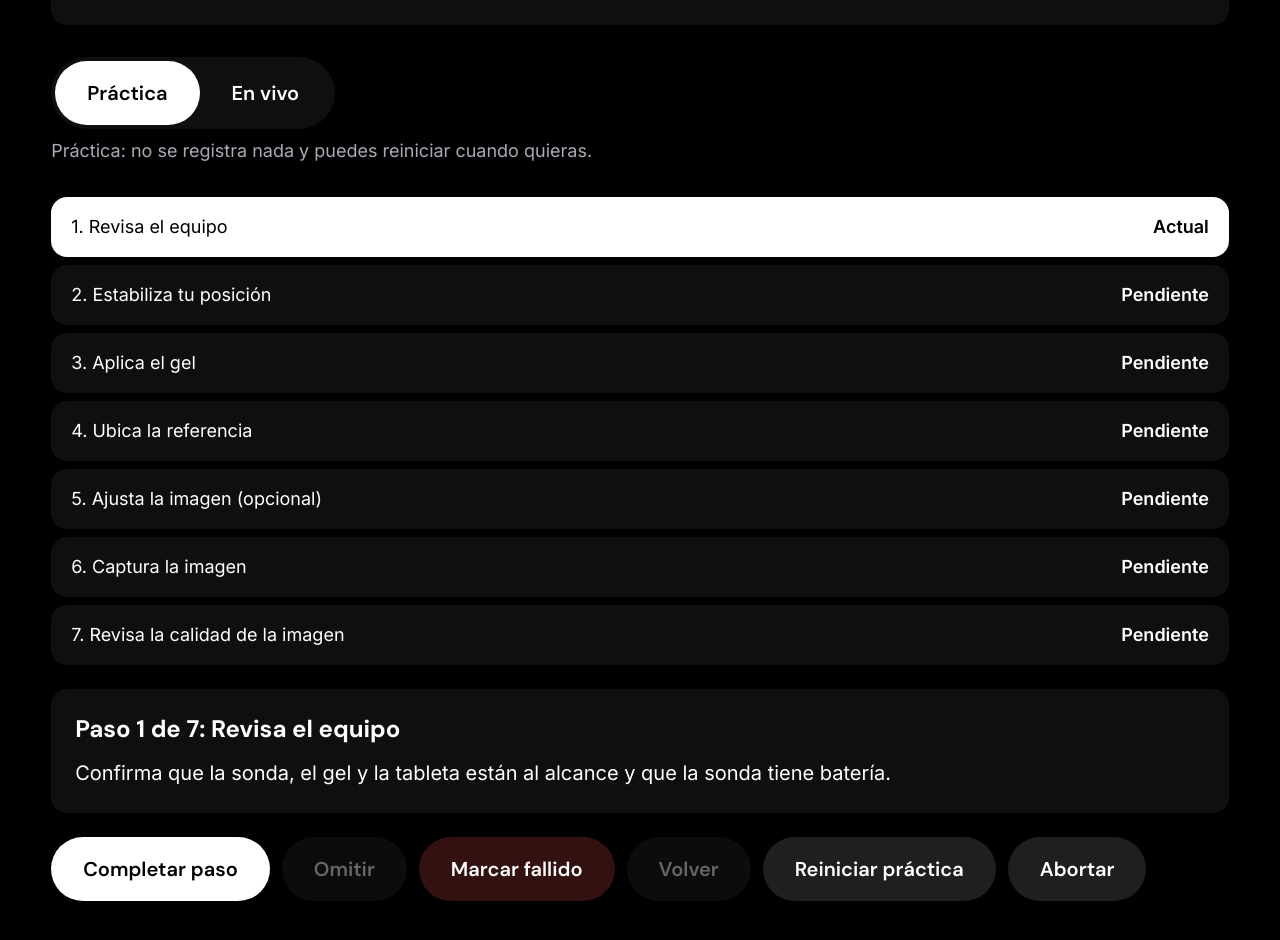
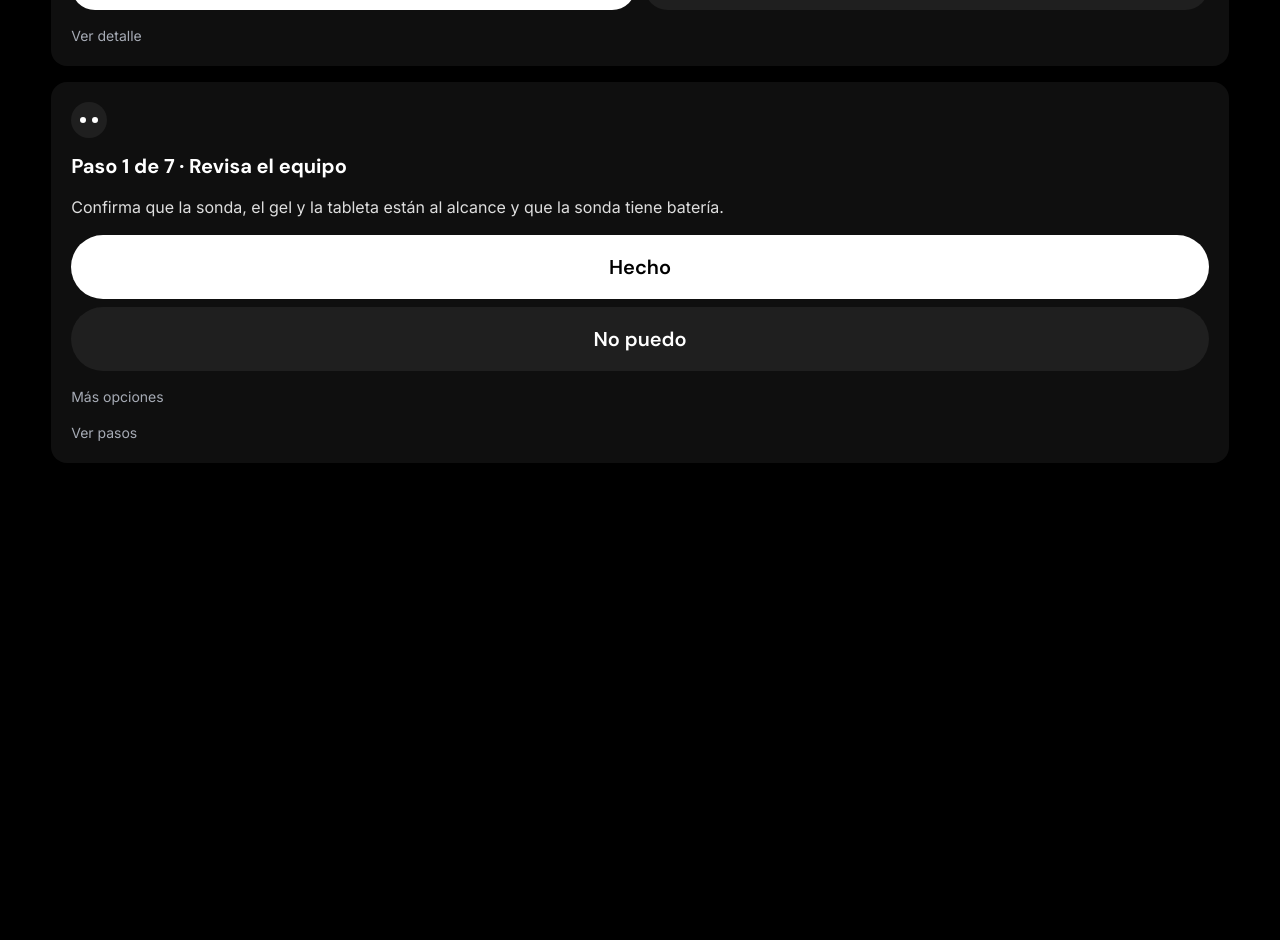
Before and after one commit to qubit-ai-it/soma, a Next.js app in the folder apps/web/: page /xr in a window 1280 px wide. Shown: the part 260-1200 px from the top of the page. After the commit the page ends 800 px from the top, so only its background shows below. Built offline with nearby package versions, Linux system fonts and the light colour scheme.

Commit message:
feat(xr): show one step per card with large actions

```diff
--- a/apps/web/src/app/xr/page.tsx
+++ b/apps/web/src/app/xr/page.tsx
@@ -13,8 +13,9 @@ const procedure = procedureFileSchema.parse(seed).procedures[0];
 
 export default function XrPage() {
   return (
-    <main className="container-soma flex-1 py-12">
-      <h1 className="reveal mb-8 text-headline">{procedure.title}</h1>
+    <main className="container-soma flex-1 py-8">
+      <h1 className="reveal text-headline">{procedure.title}</h1>
+      <div className="mb-6" />
       <XrExperience procedure={procedure} />
     </main>
   );
--- a/apps/web/src/features/findings/findings.simulated.ts
+++ b/apps/web/src/features/findings/findings.simulated.ts
@@ -10,8 +10,8 @@ const FINDINGS = [
 ];
 
 const UNCERTAINTY = [
-  "Salida simulada: no proviene de un modelo médico real y no mide nada sobre la imagen.",
-  "Texto de ejemplo generado sin analizar la imagen. La confianza y los límites del modelo real son desconocidos.",
+  "Resultado preliminar: la confianza del análisis no está establecida y debe revisarlo un médico.",
+  "Descripción preliminar de la imagen. Los límites del análisis son desconocidos; requiere revisión del médico.",
 ];
 
 function hash(text: string): number {
--- a/apps/web/src/features/xr/components/procedure-stepper.tsx
+++ b/apps/web/src/features/xr/components/procedure-stepper.tsx
@@ -1,4 +1,6 @@
 "use client";
+
+import { SomaCard } from "@/shared/ui/soma-card";
 
 import type { Procedure, SessionState } from "../procedure.types";
 import type { SessionAction } from "../session.flow";
@@ -10,25 +12,27 @@ type Props = {
   onAction: (action: SessionAction) => void;
 };
 
-const BUTTON =
-  "min-h-16 rounded-full px-8 font-heading text-xl font-semibold transition-colors duration-[var(--duration-micro)] ease-[var(--ease-editorial)] disabled:opacity-40";
+const MAIN =
+  "flex h-16 w-full items-center justify-center rounded-full px-6 font-heading text-xl font-semibold outline-none transition-colors focus-visible:ring-2 focus-visible:ring-ring disabled:pointer-events-none disabled:opacity-40";
+const SMALL =
+  "flex h-11 items-center justify-center rounded-full bg-secondary px-5 font-heading text-sm font-semibold outline-none transition-colors hover:bg-secondary/70 focus-visible:ring-2 focus-visible:ring-ring disabled:pointer-events-none disabled:opacity-40";
 
 export function ProcedureStepper({ procedure, session, onAction }: Props) {
   const step = procedure.steps[session.currentIndex];
   const inProgress = session.phase === "in-progress";
   const total = procedure.steps.length;
+  const atFirst = inProgress && session.currentIndex === 0;
 
-  return (
-    <section aria-label="Procedimiento" className="space-y-6">
-      <ol className="space-y-2">
+  const steps = (
+    <ol className="space-y-1">
       {procedure.steps.map((item, index) => {
         const current = inProgress && index === session.currentIndex;
         return (
           <li
             key={item.id}
             aria-current={current ? "step" : undefined}
-              className={`flex items-center justify-between gap-4 rounded-lg px-5 py-4 text-lg ${
-                current ? "bg-primary text-primary-foreground" : "bg-card"
+            className={`flex items-center justify-between gap-3 rounded-full px-4 py-2 ${
+              current ? "bg-primary text-primary-foreground" : "bg-secondary"
             }`}
           >
             <span>
@@ -40,60 +44,85 @@ export function ProcedureStepper({ procedure, session, onAction }: Props) {
         );
       })}
     </ol>
+  );
 
-      {session.phase === "completed" && (
-        <p role="status" className="rounded-lg bg-ok/15 p-5 text-xl">
-          Procedimiento terminado. El resultado queda como observación con su calidad.
-        </p>
-      )}
-      {session.phase === "aborted" && (
-        <p role="status" className="rounded-lg bg-warn/15 p-5 text-xl">
-          Sesión abortada. No se registró ningún resultado.
-        </p>
-      )}
-
-      {inProgress && (
-        <div className="space-y-3 rounded-lg bg-card p-6">
-          <h2 className="text-2xl">
-            Paso {session.currentIndex + 1} de {total}: {step.title}
-          </h2>
-          <p className="text-xl leading-relaxed">{step.instruction}</p>
-          {step.safetyNote && (
-            <p className="rounded-lg bg-warn/15 p-4 text-lg">Seguridad: {step.safetyNote}</p>
-          )}
+  if (!inProgress) {
+    const done = session.phase === "completed";
+    return (
+      <section aria-label="Procedimiento">
+        <SomaCard
+          title={done ? "Procedimiento terminado" : "Sesión abortada"}
+          line={done ? "Queda como observación con su calidad." : "No se registró ningún resultado."}
+          chip={done ? "Listo" : "Abortada"}
+          tone={done ? "ok" : "warn"}
+          detail={steps}
+          detailLabel="Ver pasos"
+        >
+          <div role="status" className="sr-only">
+            {done ? "Procedimiento terminado" : "Sesión abortada"}
           </div>
-      )}
-
-      <div className="flex flex-wrap gap-3">
-        {inProgress && (
-          <>
-            <button type="button" className={`${BUTTON} bg-primary text-primary-foreground hover:bg-primary/85`} onClick={() => onAction({ type: "complete" })}>
-              Completar paso
-            </button>
-            <button type="button" className={`${BUTTON} bg-secondary hover:bg-secondary/70`} disabled={!step.optional} onClick={() => onAction({ type: "skip" })}>
-              Omitir
-            </button>
-            <button type="button" className={`${BUTTON} bg-danger/20 hover:bg-danger/30`} onClick={() => onAction({ type: "fail" })}>
-              Marcar fallido
-            </button>
-          </>
-        )}
-        {session.phase !== "aborted" && (
-          <button type="button" className={`${BUTTON} bg-secondary hover:bg-secondary/70`} disabled={session.phase === "in-progress" && session.currentIndex === 0} onClick={() => onAction({ type: "back" })}>
+          <div className="flex flex-wrap gap-2">
+            {!done ? null : (
+              <button type="button" className={SMALL} onClick={() => onAction({ type: "back" })}>
                 Volver
               </button>
             )}
             {session.mode === "practice" && (
-          <button type="button" className={`${BUTTON} bg-secondary hover:bg-secondary/70`} onClick={() => onAction({ type: "reset" })}>
-            Reiniciar práctica
-          </button>
-        )}
-        {inProgress && (
-          <button type="button" className={`${BUTTON} bg-secondary hover:bg-secondary/70`} onClick={() => onAction({ type: "abort" })}>
-            Abortar
+              <button type="button" className={SMALL} onClick={() => onAction({ type: "reset" })}>
+                Reiniciar
               </button>
             )}
           </div>
+        </SomaCard>
       </section>
     );
   }
+
+  return (
+    <section aria-label="Procedimiento">
+      <SomaCard
+        title={`Paso ${session.currentIndex + 1} de ${total} · ${step.title}`}
+        line={step.instruction}
+        chip={step.optional ? "Opcional" : undefined}
+        tone="info"
+        detail={steps}
+        detailLabel="Ver pasos"
+      >
+        {step.safetyNote && (
+          <p className="rounded-2xl bg-warn/15 px-4 py-2 text-sm text-warn">Seguridad: {step.safetyNote}</p>
+        )}
+        <div className="flex flex-col gap-2">
+          <button type="button" className={`${MAIN} bg-primary text-primary-foreground hover:bg-primary/85`} onClick={() => onAction({ type: "complete" })}>
+            Hecho
+          </button>
+          <button type="button" className={`${MAIN} bg-secondary hover:bg-secondary/70`} onClick={() => onAction({ type: "fail" })}>
+            No puedo
+          </button>
+        </div>
+        <details className="text-sm">
+          <summary className="cursor-pointer list-none text-ink outline-none hover:text-foreground focus-visible:ring-2 focus-visible:ring-ring">
+            Más opciones
+          </summary>
+          <div className="mt-3 flex flex-wrap gap-2">
+            {step.optional && (
+              <button type="button" className={SMALL} onClick={() => onAction({ type: "skip" })}>
+                Omitir
+              </button>
+            )}
+            <button type="button" className={SMALL} disabled={atFirst} onClick={() => onAction({ type: "back" })}>
+              Volver
+            </button>
+            {session.mode === "practice" && (
+              <button type="button" className={SMALL} onClick={() => onAction({ type: "reset" })}>
+                Reiniciar
+              </button>
+            )}
+            <button type="button" className={SMALL} onClick={() => onAction({ type: "abort" })}>
+              Abortar
+            </button>
+          </div>
+        </details>
+      </SomaCard>
+    </section>
+  );
+}
--- a/apps/web/src/features/xr/components/xr-experience.tsx
+++ b/apps/web/src/features/xr/components/xr-experience.tsx
@@ -13,6 +13,8 @@ import {
   type SessionAction,
 } from "../session.flow";
 import { loadStoredSession, saveSession, type SessionStorageLike } from "../session.storage";
+import { SomaCard } from "@/shared/ui/soma-card";
+
 import { CapturePanel } from "./capture-panel";
 import { LiveLog } from "./live-log";
 import { ProcedureStepper } from "./procedure-stepper";
@@ -70,24 +72,32 @@ export function XrExperience({ procedure, subjectId = "cm-01" }: Props) {
   }
 
   if (session === null) {
-    return <p className="text-xl text-ink">Cargando sesión…</p>;
+    return <p className="text-lg text-muted-foreground">Cargando sesión…</p>;
   }
 
   const live = session.mode === "live";
   const real = live && profile.kind === "quest";
 
   return (
-    <div className="space-y-8">
-      <section aria-label="Dispositivo" className="space-y-2 rounded-lg bg-card p-6">
-        <p className="font-heading text-2xl font-semibold">{profile.label}</p>
-        <p className="text-lg text-ink">{profile.detail}</p>
-        <p className="text-lg text-ink">
-          Contenido de demostración: no es un protocolo clínico. SOMA no diagnostica ni prescribe.
-        </p>
-      </section>
-
-      <section aria-label="Modo" className="space-y-2">
-        <div role="group" aria-label="Modo de sesión" className="inline-flex rounded-full bg-card p-1">
+    <div className="space-y-4">
+      <SomaCard
+        label="Dispositivo"
+        title={profile.kind === "simulated" ? "Visor no detectado" : profile.label}
+        chip={live ? "En vivo" : "Práctica"}
+        tone={live ? "info" : "neutral"}
+        detail={
+          <>
+            <p>{profile.detail}</p>
+            <p>
+              {live
+                ? "En vivo se registra cada acción. Para cambiar de modo, termina o aborta la sesión."
+                : "Práctica no registra nada y puedes reiniciar cuando quieras."}
+            </p>
+            <p>SOMA no diagnostica ni prescribe.</p>
+          </>
+        }
+      >
+        <div role="group" aria-label="Modo de sesión" className="flex gap-2">
           {(["practice", "live"] as const).map((mode) => (
             <button
               key={mode}
@@ -95,23 +105,18 @@ export function XrExperience({ procedure, subjectId = "cm-01" }: Props) {
               aria-pressed={session.mode === mode}
               disabled={session.mode !== mode && !canSwitchMode(session)}
               onClick={() => switchMode(mode)}
-              className={`min-h-16 rounded-full px-8 font-heading text-xl font-semibold disabled:opacity-40 ${
-                session.mode === mode ? "bg-primary text-primary-foreground" : "hover:bg-secondary"
+              className={`h-12 flex-1 rounded-full px-5 font-heading text-base font-semibold outline-none focus-visible:ring-2 focus-visible:ring-ring disabled:opacity-40 ${
+                session.mode === mode ? "bg-primary text-primary-foreground" : "bg-secondary hover:bg-secondary/70"
               }`}
             >
               {mode === "practice" ? "Práctica" : "En vivo"}
             </button>
           ))}
         </div>
-        <p className="text-lg text-ink">
-          {live
-            ? "En vivo: se registra cada acción. Para cambiar de modo, termina o aborta la sesión."
-            : "Práctica: no se registra nada y puedes reiniciar cuando quieras."}
-        </p>
-      </section>
+      </SomaCard>
 
       {message && (
-        <p role="alert" className="rounded-lg bg-danger/15 p-4 text-lg">
+        <p role="alert" className="rounded-2xl bg-danger/15 px-5 py-3 text-base text-danger">
           {message}
         </p>
       )}
--- a/apps/web/src/features/xr/device-profile.logic.ts
+++ b/apps/web/src/features/xr/device-profile.logic.ts
@@ -63,5 +63,5 @@ export function resolveDeviceProfile(caps: XrCapabilities): DeviceProfile {
       : !immersive
         ? "WebXR no reporta sesiones inmersivas disponibles. El procedimiento sigue disponible en pantalla."
         : "Dispositivo con WebXR, pero no es un Meta Quest. El procedimiento se muestra en pantalla.";
-  return { kind: "simulated", label: "Modo simulado", detail };
+  return { kind: "simulated", label: "Visor no detectado", detail };
 }
```
Also changed, not shown: apps/web/src/features/xr/components/capture-panel.tsx (+57 -38 lines), apps/web/src/features/xr/components/live-log.tsx (+15 -9 lines), 1 other file (tests, documents, lock files or other folders). Lines whose indentation alone changed are shown as unchanged.
